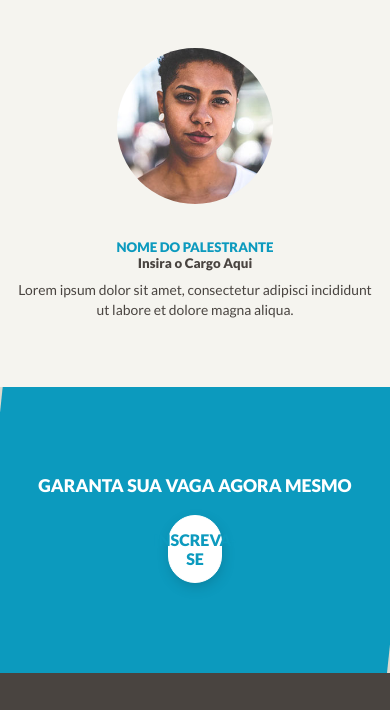
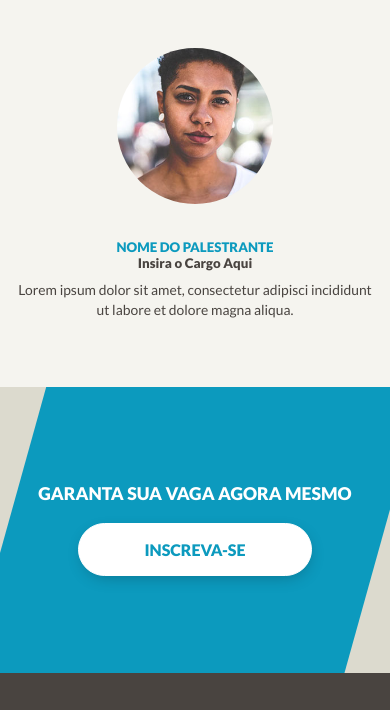
Before and after one commit to danielbelentini/danielbelentini.github.io, a website: page landing-webinar/index.html in a window 390 px wide. Shown: the part 3996-4706 px from the top of the page. Drawn offline with Linux system fonts and the light colour scheme; a script that the page names is missing.

Commit message:
Landing parcialmente finalizada - falta revisar outras resoluções

```diff
--- a/landing-webinar/src/css/base/_reset.sass
+++ b/landing-webinar/src/css/base/_reset.sass
@@ -126,7 +126,7 @@ h2
 
 
 
-@media (max-width: 1366px)
+@media (max-width: 1440px)
   html,
   body
     font-size: 20px
--- a/landing-webinar/src/css/content/_bottom.sass
+++ b/landing-webinar/src/css/content/_bottom.sass
@@ -9,3 +9,12 @@
     justify-content: center
     align-items: center
 // #bottom
+
+
+
+@media (max-width: 1023px)
+  #bottom
+    height: 12.8vh
+
+  // #bottom
+// media (max-width: 1023px)
--- a/landing-webinar/src/css/content/_cta.sass
+++ b/landing-webinar/src/css/content/_cta.sass
@@ -2,6 +2,7 @@
   width: 100%
   height: 33.9vh
   background-color: map-get($colors, cerulean)
+  overflow: hidden
 
   .container
     width: 100%
@@ -71,3 +72,82 @@
     // .content
   // .container
 // #cta
+
+
+
+
+
+@media (max-width: 1023px)
+  #cta
+    max-height: 300px
+
+    .container
+      width: 100%
+      display: flex
+      align-items: center
+      position: relative
+      height: 100%
+
+      &:before
+        border-width: 28.125vh 17.05vw 0 0px
+        transform: translateX(0)
+
+      &:after
+        border-width: 28.125vh 17.05vw 0 0px
+        transform: translateX(0) rotate(180deg)
+
+      .content
+        width: 100%
+        display: flex
+        flex-direction: column
+        justify-content: center
+        align-items: center
+
+        h2
+          text-align: center
+
+        .to-top
+          width: 30.47vw
+          max-width: 234px
+          height: 53px
+
+          &:hover
+            color: map-get($colors, cerulean)
+            background-color: #fff
+        // .to-top
+      // .content
+    // .container
+  // #cta
+// media (max-width: 1023px)
+
+
+
+
+@media (max-width: 767px)
+  #cta
+    max-height: 300px
+
+    .container
+      &:before
+        transform: translateX(-30%)
+
+      &:after
+        transform: translateX(31%) rotate(180deg)
+
+      .content
+        width: 100%
+        display: flex
+        flex-direction: column
+        justify-content: center
+        align-items: center
+
+        h2
+          text-align: center
+
+        .to-top
+          width: 100%
+        // .to-top
+      // .content
+    // .container
+  // #cta
+// media (max-width: 767px)
```
Also changed, not shown: landing-webinar/dist/css/style.css.
